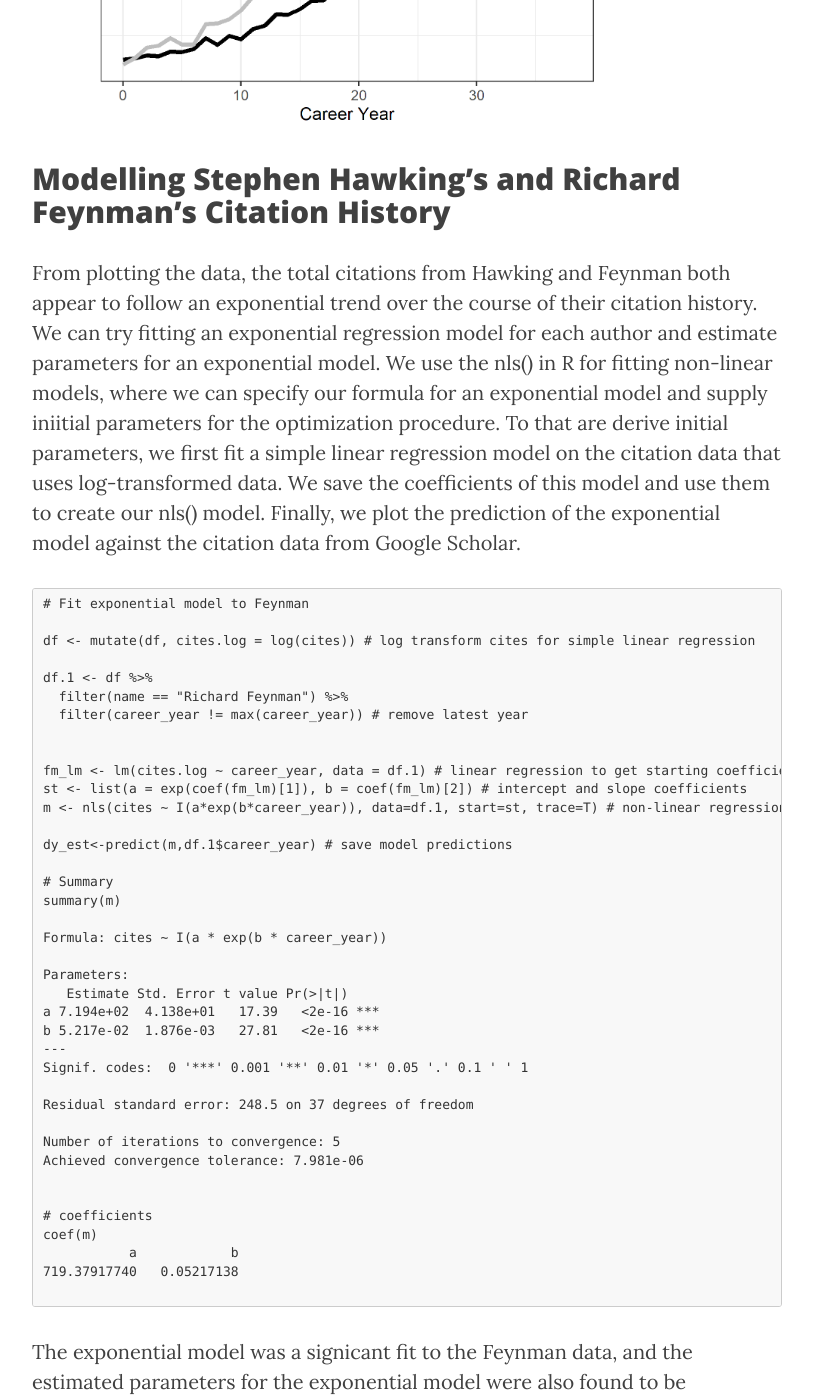
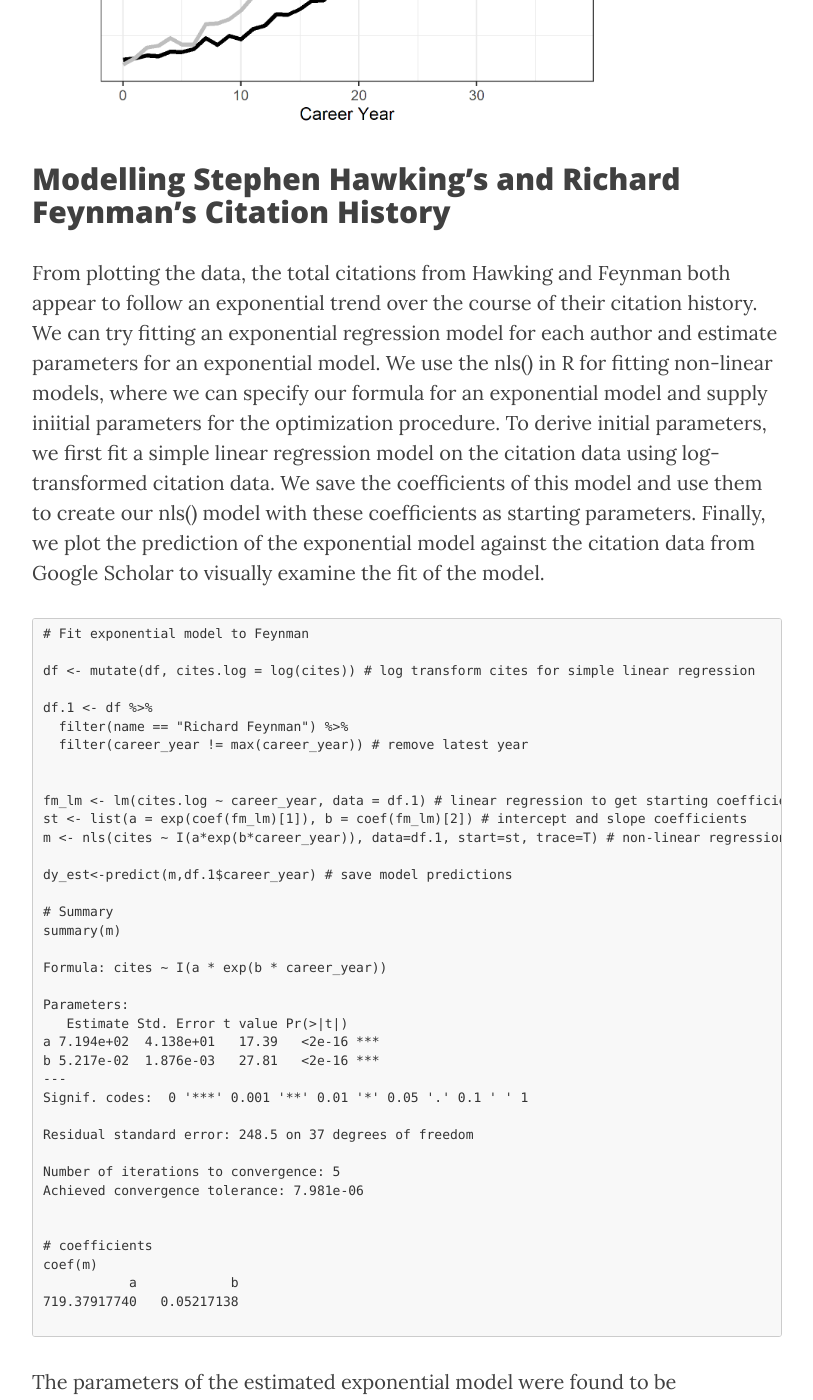
Before and after one commit to ptichko/ptichko.github.io, a Jekyll site: the page built from _posts/2021-05-19-Exploring-Google-Scholar-Citations.md, in a window 1280 px wide and 1400 px high, scrolled down 2062 px. Shown: the whole window, without its empty margins (233-1046 px from the left). Built offline with Jekyll 4.4.1, drawn with Linux system fonts in a browser that asks for light colours; nearby versions of some CDN libraries; some of the changed text lies outside the part shown.

Commit message:
Update 2021-05-19-Exploring-Google-Scholar-Citations.md

````diff
--- a/_posts/2021-05-19-Exploring-Google-Scholar-Citations.md
+++ b/_posts/2021-05-19-Exploring-Google-Scholar-Citations.md
@@ -40,7 +40,7 @@ Plotting the total number of citations since 1982 (here we use the career_year v
 
 ## Modelling Stephen Hawking's and Richard Feynman's Citation History
 
-From plotting the data, the total citations from Hawking and Feynman both appear to follow an exponential trend over the course of their citation history. We can try fitting an exponential regression model for each author and estimate parameters for an exponential model. We use the nls() in R for fitting non-linear models, where we can specify our formula for an exponential model and supply iniitial parameters for the optimization procedure. To that are derive initial parameters, we first fit a simple linear regression model on the citation data that uses log-transformed data. We save the coefficients of this model and use them to create our nls() model. Finally, we plot the prediction of the exponential model against the citation data from Google Scholar.
+From plotting the data, the total citations from Hawking and Feynman both appear to follow an exponential trend over the course of their citation history. We can try fitting an exponential regression model for each author and estimate parameters for an exponential model. We use the nls() in R for fitting non-linear models, where we can specify our formula for an exponential model and supply iniitial parameters for the optimization procedure. To derive initial parameters, we first fit a simple linear regression model on the citation data using log-transformed citation data. We save the coefficients of this model and use them to create our nls() model with these coefficients as starting parameters. Finally, we plot the prediction of the exponential model against the citation data from Google Scholar to visually examine the fit of the model.
 
 ```
 # Fit exponential model to Feynman
@@ -82,14 +82,14 @@ coef(m)
 719.37917740   0.05217138
 
 ```
-The exponential model was a signicant fit to the Feynman data, and the estimated parameters for the exponential model were also found to be significant. Visualizing the data against the model prediction, we find that the model (denotd by the pink dashed line) adequately captures the exponential trend.
+The parameters of the estimated exponential model were found to be significant. Visualizing the data against the model prediction, we find that the model, denotd by the pink dashed line, seems to capture most of the the exponential trend, albeit the tails of the trend.
 
 <p align="center">
   <img src="/img/feynmanmodel.png"/>
 </p>
 
 
-Repeating the same process for the Hawking data, we get:
+Repeating the same procedure to model the Hawking data, we get:
 
 ```
 # Fit exponential model to Hawking
@@ -131,7 +131,7 @@ Achieved convergence tolerance: 7.586e-07
 823.96882888   0.05378992
 
 ```
-Similar to the Feynman model, the exponential model significantly fit the Hawking data, and the estimated parameters for the exponential model were also significant. Visualizing the data against the model prediction, we find that the Hawking model (denoted by the pink dashed line) also captures the exponential trend.
+Similar to the Feynman model, the estimated parameters for the Hawking model were also significant. Visualizing the data against the model prediction, we find that the Hawking model, again, denoted by the pink dashed line, captures the exponential trend quite well.
 
 
 <p align="center">
````
